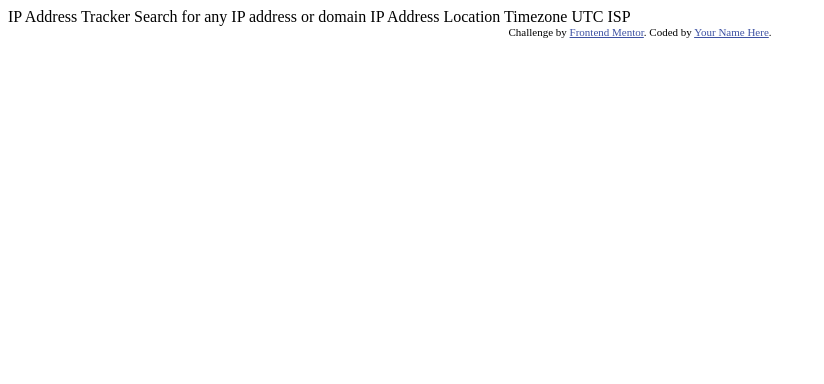
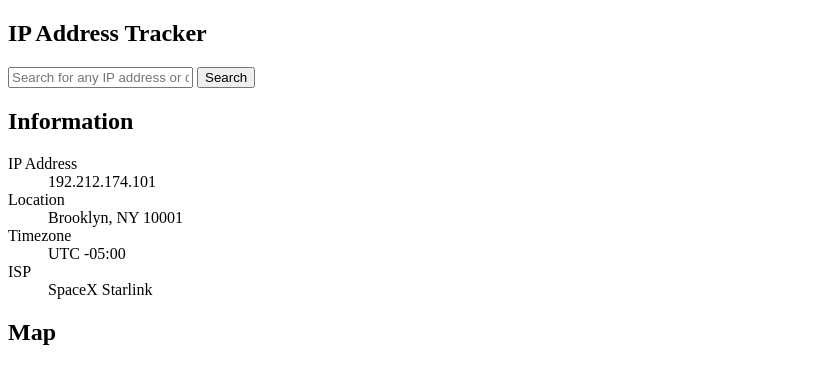
Before and after one commit to dmitry-ios/IP-Address-Tracker, a website: page source/index.html in a window 1280 px wide. Shown: the whole page, without its empty margins (0-824 px from the left). Drawn offline with Linux system fonts and the light colour scheme.

Commit message:
Делает первичную разметку

```diff
--- a/source/index.html
+++ b/source/index.html
@@ -1,41 +1,41 @@
 <!DOCTYPE html>
-<html lang="en">
+<html class="page" lang="en">
   <head>
     <meta charset="UTF-8" />
     <meta name="viewport" content="width=device-width, initial-scale=1.0" />
-    <!-- displays site properly based on user's device -->
-
-    <link
-      rel="icon"
-      type="image/png"
-      sizes="32x32"
-      href="./images/favicon-32x32.png"
-    />
-
     <title>Frontend Mentor | IP Address Tracker</title>
-
-    <!-- Feel free to remove these styles or customise in your own stylesheet 👍 -->
-    <style>
-      .attribution {
-        font-size: 11px;
-        text-align: center;
-      }
-      .attribution a {
-        color: hsl(228, 45%, 44%);
-      }
-    </style>
   </head>
-  <body>
-    IP Address Tracker Search for any IP address or domain IP Address Location
-    Timezone UTC
-    <!-- add offset value dynamically using the API -->
-    ISP
-
-    <div class="attribution">
-      Challenge by
-      <a href="https://www.frontendmentor.io?ref=challenge" target="_blank"
-        >Frontend Mentor</a
-      >. Coded by <a href="#">Your Name Here</a>.
-    </div>
+  <body class="page__body">
+    <main class="page-main">
+      <section class="section">
+        <h1 class="section__title">IP Address Tracker</h1>
+        <form class="search" action="https://geo.ipify.org/api/v1" method="GET">
+          <input class="search__text" type="text" name="ipAddress" placeholder="Search for any IP address or domain">
+          <input class="search__api-key" type="hidden" name="apiKey" value="YOUR_API_KEY">
+          <button class="search__button" type="submit">
+            <span class="visually-hidden">Search</span>
+          </button>
+        </form>
+      </section>
+      <section class="section">
+        <h2 class="visually-hidden">Information</h2>
+        <dl class="info-list">
+          <dt class="info-list__title">IP Address</dt>
+          <dd class="info-list__desc">192.212.174.101</dd>
+          <dt class="info-list__title">Location</dt>
+          <dd class="info-list__desc">Brooklyn, NY 10001</dd>
+          <dt class="info-list__title">Timezone</dt>
+          <dd class="info-list__desc">UTC -05:00</dd>
+          <dt class="info-list__title">ISP</dt>
+          <dd class="info-list__desc">SpaceX Starlink</dd>
+        </dl>
+      </section>
+      <section class="section">
+        <h2 class="visually-hidden">Map</h2>
+        <div class="map">
+          <!-- Здесь будет карта -->
+        </div>
+      </section>
+    </main>
   </body>
 </html>
```
